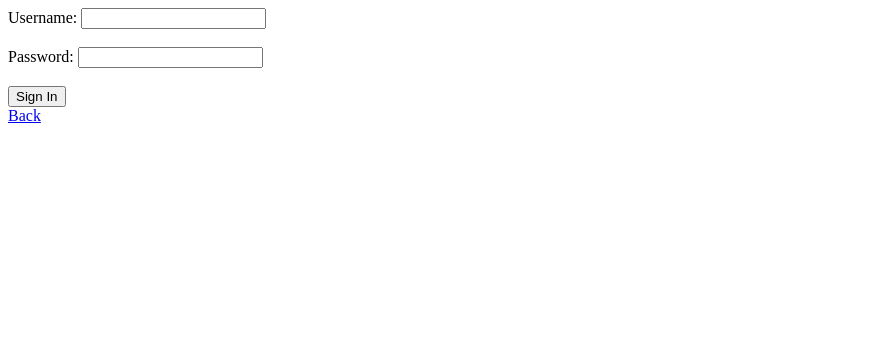
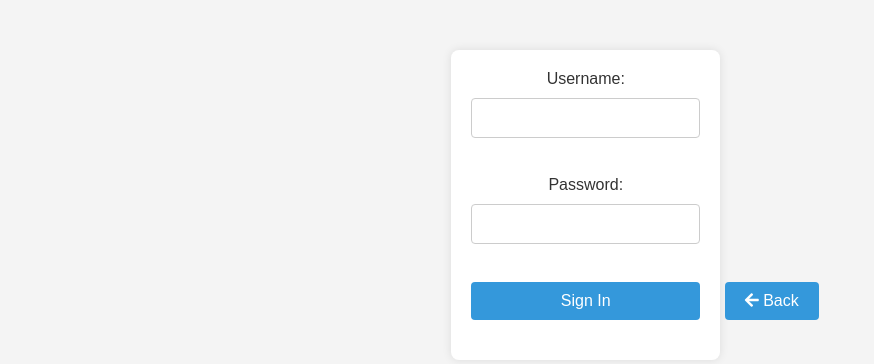
Before and after one commit to WillTissot/Calendar1.1, a Django app: page /signin/ in a window 1280 px wide. Shown: the top 364 px of the page, without its empty margins (0-874 px from the left). Run offline with Django 4.2, Linux system fonts and the light colour scheme.

Commit message:
make beutiful homepage login signup

```diff
--- a/account/templates/signin.html
+++ b/account/templates/signin.html
@@ -1,17 +1,86 @@
 {% load static %}
 
-
 <!DOCTYPE html>
-<html>
+<html lang="en">
 <head>
     <title>Sign In</title>
-    <link rel="stylesheet" type="text/css" href="{% static 'css/styles.css' %}">
     <meta charset="utf-8" />
     <meta name="viewport" content="width=device-width, initial-scale=1, shrink-to-fit=no" />
 
-    <link href="https://fonts.googleapis.com/css?family=Roboto:300,400,500,700&display=swap" rel="stylesheet" />
+    <!-- Add Font Awesome stylesheet -->
+    <link rel="stylesheet" href="https://cdnjs.cloudflare.com/ajax/libs/font-awesome/5.15.3/css/all.min.css">
+    <!-- Replace the above link with the latest version if available -->
 
-    <link rel="stylesheet" href="https://stackpath.bootstrapcdn.com/font-awesome/4.7.0/css/font-awesome.min.css" />
+    <style>
+        /* Add some styles to make it more visually appealing */
+        body {
+            font-family: 'Arial', sans-serif;
+            background-color: #f4f4f4;
+            text-align: center;
+            margin: 50px;
+        }
+
+        form {
+            display: inline-block;
+            background-color: #fff;
+            padding: 20px;
+            border-radius: 8px;
+            box-shadow: 0 0 10px rgba(0, 0, 0, 0.1);
+        }
+
+        label {
+            display: block;
+            margin-bottom: 10px;
+            color: #333;
+        }
+
+        input {
+            width: 100%;
+            padding: 10px;
+            margin-bottom: 20px;
+            box-sizing: border-box;
+            border: 1px solid #ccc;
+            border-radius: 4px;
+            font-size: 16px;
+        }
+
+        input[type="submit"] {
+            background-color: #3498db;
+            color: #fff;
+            border: none;
+            border-radius: 4px;
+            padding: 10px 20px;
+            font-size: 16px;
+            cursor: pointer;
+        }
+
+        input[type="submit"]:hover {
+            background-color: #2980b9;
+        }
+
+        .btn-secondary {
+            display: inline-block;
+            background-color: #3498db;
+            color: #fff;
+            border: none;
+            border-radius: 4px;
+            padding: 10px 20px;
+            font-size: 16px;
+            text-decoration: none;
+            margin-top: 10px;
+            margin-right: 10px;
+        }
+
+        .btn-secondary:hover {
+            background-color: #2980b9;
+        }
+
+        .messages {
+            list-style: none;
+            padding: 0;
+            color: #d9534f;
+        }
+    </style>
 </head>
 <body>
     <form method="post">
@@ -22,10 +91,10 @@
         <input type="password" name="password" required><br><br>
         <input type="submit" value="Sign In">
     </form>
-    <a href="{% url 'event:homepage' %}" class="btn btn-secondary">Back</a>
+    <a href="{% url 'event:homepage' %}" class="btn-secondary"><i class="fas fa-arrow-left"></i> Back</a>
     {% if message %}
         <ul class="messages">
-        <li>{{message}}</li>
+            <li>{{ message }}</li>
         </ul>
     {% endif %}
 </body>
--- a/calendar1/apps.py
+++ b/calendar1/apps.py
@@ -10,4 +10,5 @@ class CalendarConfig(AppConfig):
     def ready(self):
         from .scheduler import scheduledJobs
         #scheduledJobs.stop()
-        scheduledJobs.start()
+        #scheduledJobs.start()
+        print(12)
```
Also changed, not shown: account/templates/signup.html (+62 -3 lines), event/templates/homepage.html (+56 -10 lines), db.sqlite3, static/xarokop.jpg (added). Lines whose indentation alone changed are shown as unchanged.
